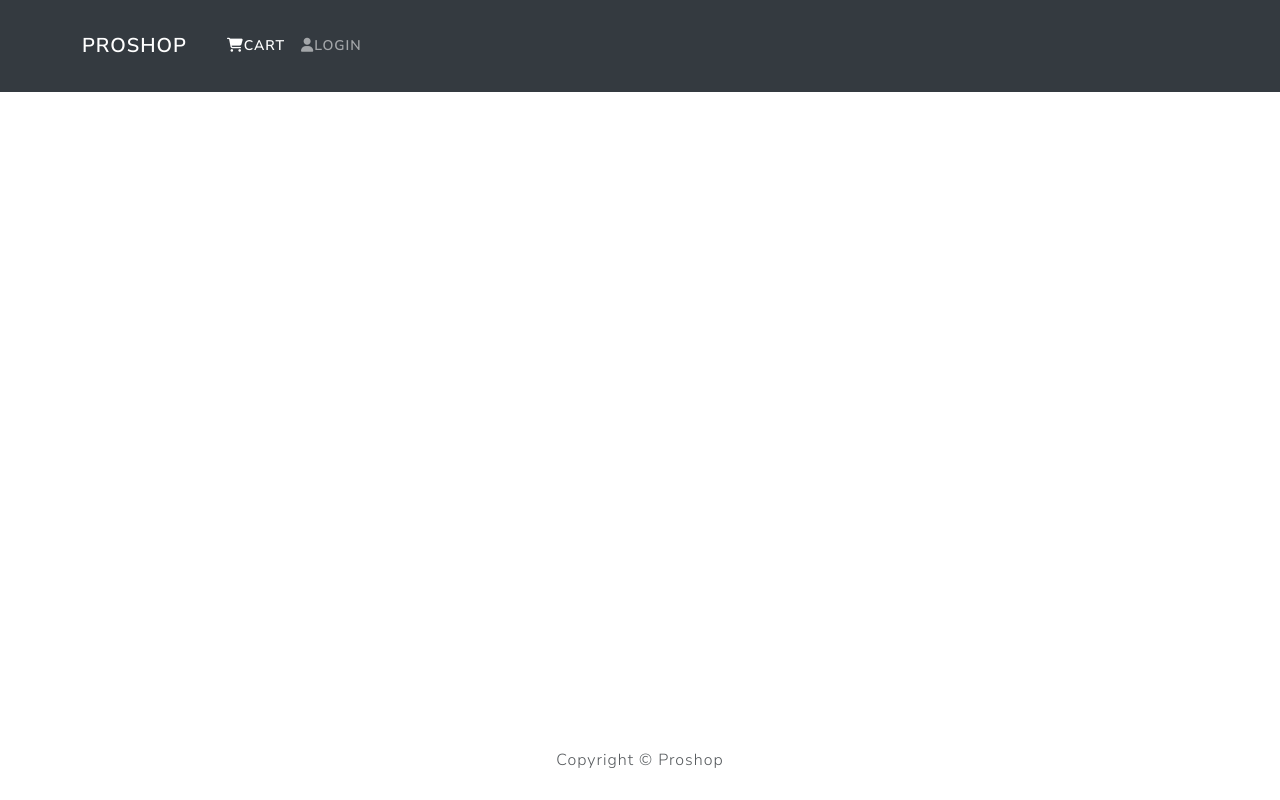
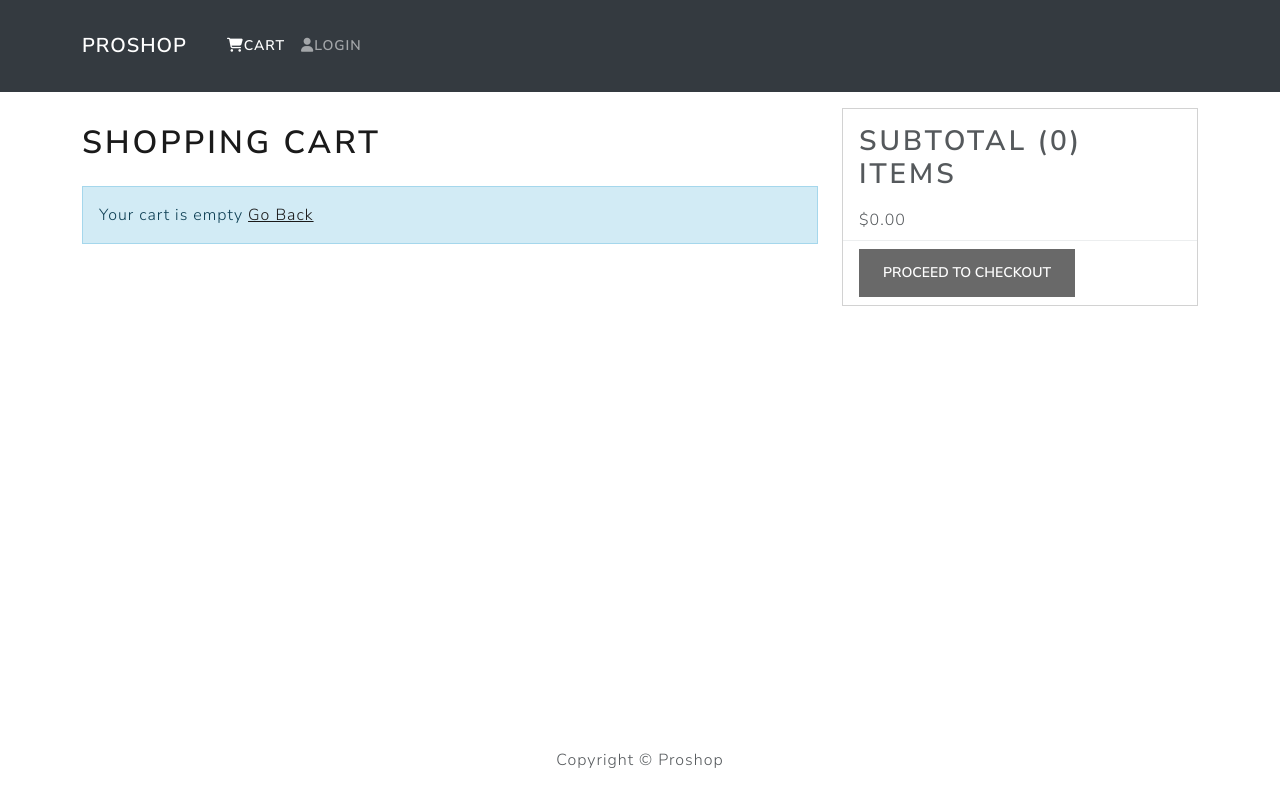
Before and after one commit to catstring/ecom, a React (Vite) app: page /cart in a window 1280 px wide. Built offline with nearby package versions, Linux system fonts and the light colour scheme.

Commit message:
resume routes

```diff
--- a/src/App.jsx
+++ b/src/App.jsx
@@ -3,12 +3,12 @@ import { BrowserRouter as Router, Routes, Route} from 'react-router-dom'
 import Header from './components/Header'
 import Footer from './components/Footer'
 
-// import HomeScreen from './screens/HomeScreen'
-// import ProductScreen from './screens/ProductScreen'
-// import CartScreen from './screens/CartScreen'
-// import LoginScreen from './screens/LoginScreen'
-// import RegisterScreen from './screens/RegisterScreen'
-import TestScreen from './screens/TestScreen'
+import HomeScreen from './screens/HomeScreen'
+import ProductScreen from './screens/ProductScreen'
+import CartScreen from './screens/CartScreen'
+import LoginScreen from './screens/LoginScreen'
+import RegisterScreen from './screens/RegisterScreen'
+// import TestScreen from './screens/TestScreen'
 
 function App() {
 
@@ -18,12 +18,12 @@ function App() {
           <main className='py-3'>
             <Container>
               <Routes>
-                <Route path='/' element={<TestScreen/>} />
-                {/* <Route path='/' element={<HomeScreen/>} exact />
+                {/* <Route path='/' element={<TestScreen/>} /> */}
+                <Route path='/' element={<HomeScreen/>} exact />
                 <Route path='/login' element={<LoginScreen/>} />
                 <Route path='/register' element={<RegisterScreen/>} />
                 <Route path='/product/:id' element={<ProductScreen/>} />
-                <Route path='/cart/:id?' element={<CartScreen/>} /> */}
+                <Route path='/cart/:id?' element={<CartScreen/>} />
               </Routes>
             </Container>
           </main>
```
